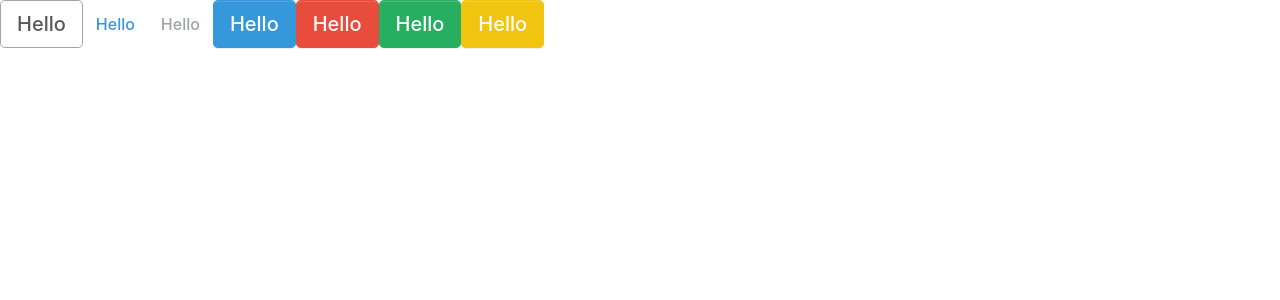
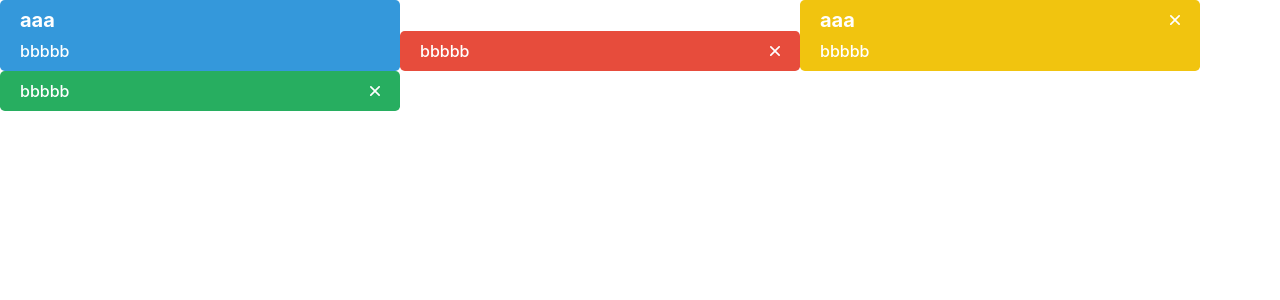
Before and after one commit to Ken-HH24/Flame-Deisgn, a React (Create React App) app: page / in a window 1280 px wide. Shown: the top 300 px of the page. Built offline with nearby package versions, Linux system fonts and the light colour scheme.

Commit message:
feat: alert

```diff
--- a/src/App.tsx
+++ b/src/App.tsx
@@ -1,41 +1,28 @@
 import React from 'react';
-import Button, { ButtonSize, ButtonType } from './components/Button/button';
+import Alert, { AlertType } from './components/Alert/alert';
 
 function App() {
   return (
     <div className="App">
-      <Button
-        size={ButtonSize.Large}
-        disabled={true}
-      >Hello</Button>
+      <Alert
+        title='aaa'
+        content='bbbbb'
+        closeable={false}
+      />
+      <Alert
+        content='bbbbb'
+        type={AlertType.Danger}
+      />
 
-      <Button
-        btnType={ButtonType.Link}
-        href='http://baidu.com'
-      >Hello</Button>
-      <Button
-        btnType={ButtonType.Link}
-        href='http://baidu.com'
-        disabled={true}
-      >Hello</Button>
-
-      <Button
-        size={ButtonSize.Large}
-        btnType={ButtonType.Primary}
-      >Hello</Button>
-
-      <Button
-        size={ButtonSize.Large}
-        btnType={ButtonType.Danger}
-      >Hello</Button>
-      <Button
-        size={ButtonSize.Large}
-        btnType={ButtonType.Success}
-      >Hello</Button>
-      <Button
-        size={ButtonSize.Large}
-        btnType={ButtonType.Warning}
-      >Hello</Button>
+      <Alert
+        title='aaa'
+        content='bbbbb'
+        type={AlertType.Warning}
+      />
+      <Alert
+        content='bbbbb'
+        type={AlertType.Success}
+      />
     </div>
   );
 }
--- /dev/null
+++ b/src/components/Alert/_style.scss
@@ -0,0 +1,48 @@
+.alert {
+    display: inline-block;
+    position: relative;
+    padding: $alert-padding-y $alert-padding-x;
+    min-width: $alert-base-width;
+    border-radius: $alert-border-radius;
+
+    .alert-title {
+        font-size: $alert-title-font-size;
+        font-weight: $alert-title-font-weight;
+        line-height: $alert-title-line-height;
+        margin-bottom: 0.4rem;
+    }
+
+    .alert-content {
+        font-size: $alert-content-font-size;
+        font-weight: $alert-content-font-weight;
+        line-height: $alert-content-line-height;
+    }
+
+    .closed-icon {
+        position: absolute;
+        width: $alert-icon-width;
+        height: $alert-icon-height;
+        background-image: url("../../source/icons/close.svg");
+        background-size: $alert-icon-width $alert-icon-height;
+        background-repeat: no-repeat;
+        top: $alert-icon-top;
+        right: $alert-icon-right;
+        cursor: pointer;
+    }
+}
+
+.alert-default {
+    @include alert-style($primary, $white);
+}
+
+.alert-success {
+    @include alert-style($success, $white);
+}
+
+.alert-danger {
+    @include alert-style($danger, $white);
+}
+
+.alert-warning {
+    @include alert-style($warning, $white);
+}
--- /dev/null
+++ b/src/components/Alert/alert.tsx
@@ -0,0 +1,62 @@
+import React, { useState } from 'react';
+import classNames from '../../utils/classNames';
+
+export enum AlertType {
+    Default = 'default',
+    Success = 'success',
+    Warning = 'warning',
+    Danger = 'danger'
+}
+
+interface BaseAlertProps{
+    className?: string;
+    type?: AlertType;
+    title?: string;
+    content?: string;
+    closeable?: boolean;
+}
+
+const Alert: React.FC<BaseAlertProps> = (props) => {
+    const {
+        className,
+        type,
+        title,
+        content,
+        closeable,
+        ...restProps
+    } = props;
+
+    const classes = classNames(
+        'alert',
+        className,
+        {
+            [`alert-${type}`]: type
+        }
+    );
+    const [isShow, setIsShow] = useState(true);
+
+    return (
+        <>
+            {
+                isShow &&
+                (
+                    <div
+                        className={classes}
+                        {...restProps}
+                    >
+                        {title && <h4 className='alert-title'>{title}</h4>}
+                        {closeable && <i className='closed-icon' onClick={()=>{setIsShow(false)}}></i>}
+                        <span className='alert-content'>{content}</span>
+                    </div>
+                )
+            }
+        </>
+    );
+}
+
+Alert.defaultProps = {
+    type: AlertType.Default,
+    closeable: true
+}
+
+export default Alert;
--- a/src/styles/_mixin.scss
+++ b/src/styles/_mixin.scss
@@ -37,3 +37,8 @@
         color: $color;
     }
 }
+
+@mixin alert-style($background, $color) {
+    background-color: $background;
+    color: $color;
+}
--- a/src/styles/_variables.scss
+++ b/src/styles/_variables.scss
@@ -268,3 +268,25 @@ $progress-bg:                       $gray-200 !default;
 $progress-border-radius:            $border-radius !default;
 $progress-bar-color:                $white !default;
 $progress-bar-transition:           width .6s ease !default;
+
+
+// alert
+
+$alert-padding-x:                   1.25rem !default;
+$alert-padding-y:                   .5rem !default;
+$alert-color:                       $white !default;
+$alert-border-radius:               $border-radius-lg !default;
+$alert-base-width:                  25rem !default;
+
+$alert-title-font-size:             $font-size-lg !default;
+$alert-title-font-weight:           $font-weight-bold !default;
+$alert-title-line-height:           $line-height-sm !default;
+
+$alert-content-font-size:           $font-size-base !default;
+$alert-content-font-weight:         $font-weight-base !default;
+$alert-content-line-height:         $line-height-sm !default;
+
+$alert-icon-top:                    $alert-padding-y + $alert-title-line-height / 3 !default;
+$alert-icon-right:                  $alert-padding-x !default;
+$alert-icon-width:                  10px !default;
+$alert-icon-height:                 10px !default;
--- a/src/styles/index.scss
+++ b/src/styles/index.scss
@@ -7,4 +7,8 @@
 // mixin
 @import "mixin";
 
+// button
 @import "../components/Button/style";
+
+// alert
+@import "../components/Alert/style";
```
Also changed, not shown: src/source/icons/close.svg (added).
